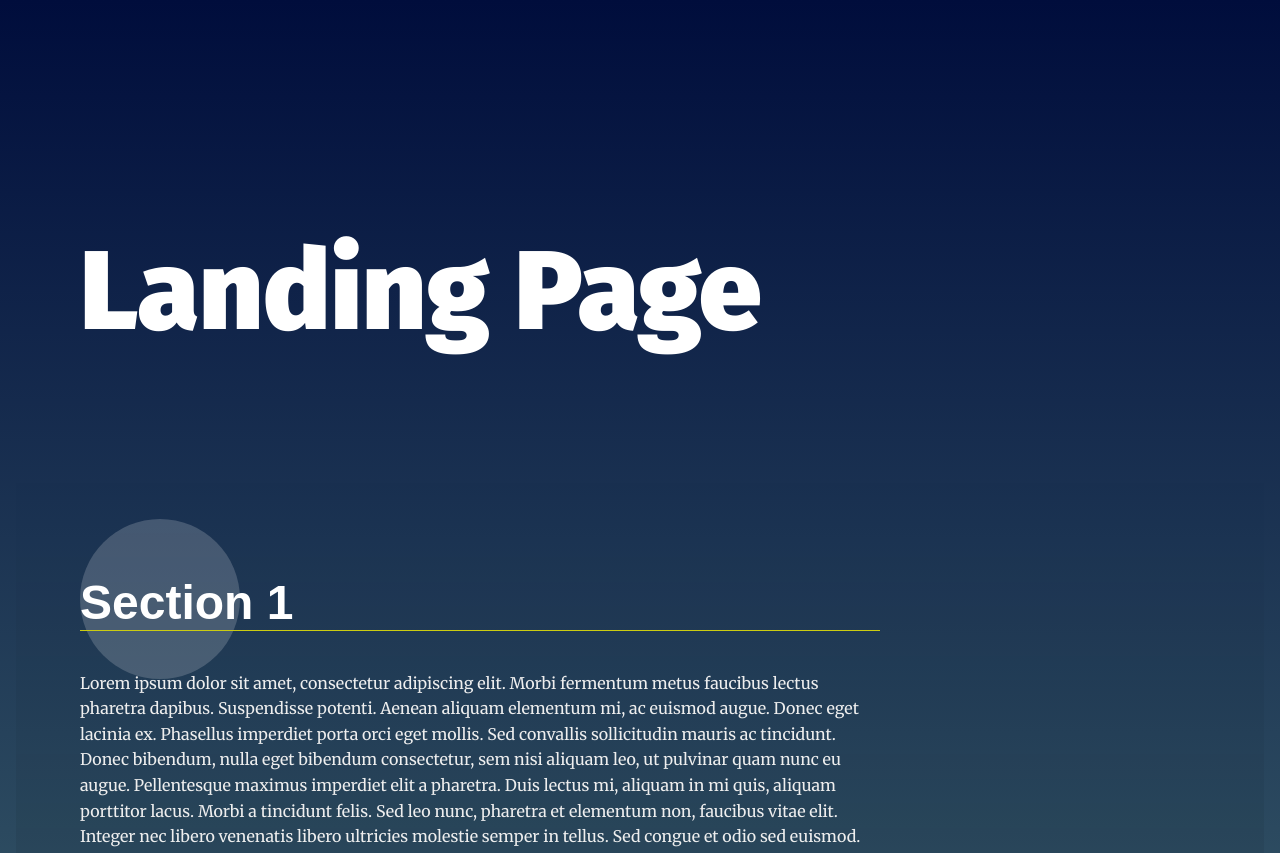
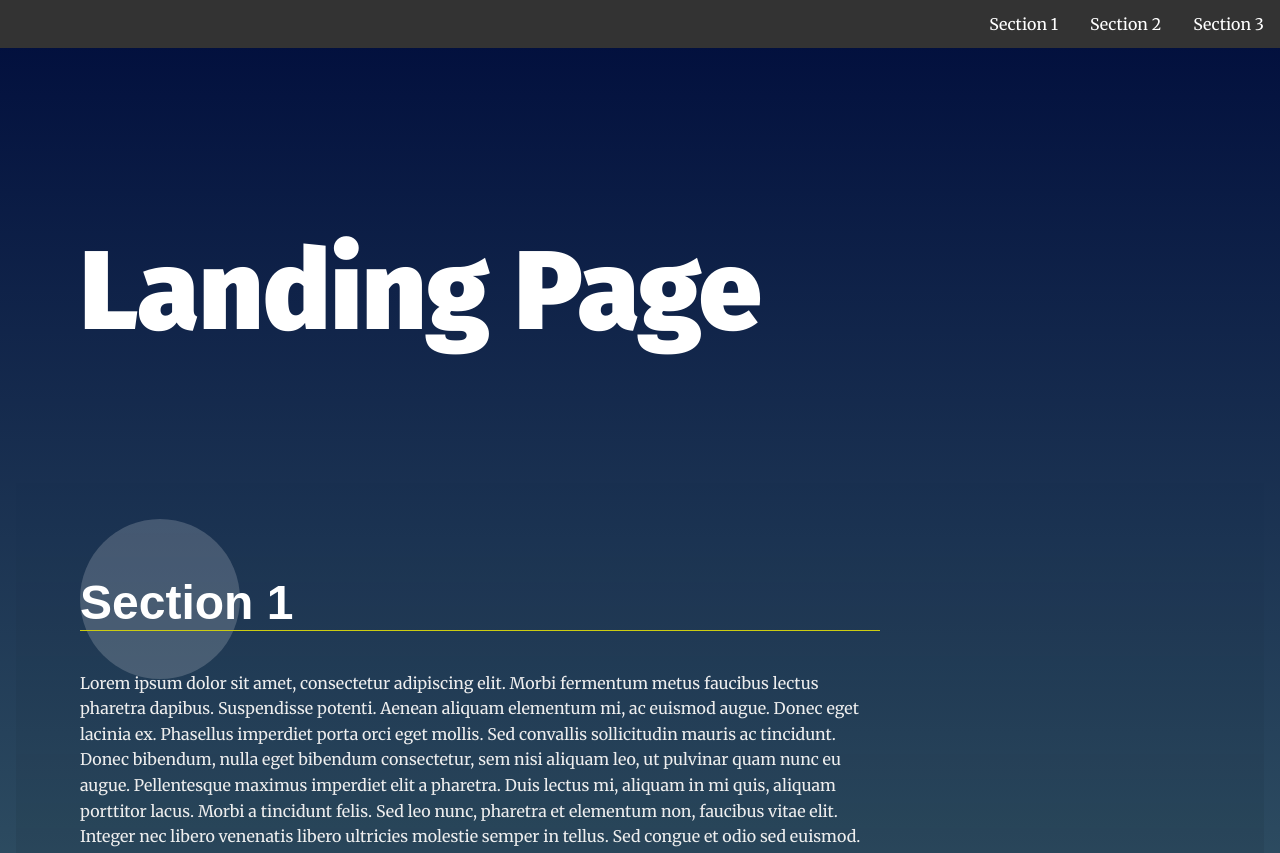
Before and after one commit to luckhoi56/landing-page, a plain HTML site: page index.html in a window 1280 px wide. Shown: the top 853 px of the page. Drawn offline with Linux system fonts and the light colour scheme.

```diff
--- a/css/styles.css
+++ b/css/styles.css
@@ -1,8 +1,7 @@
 /*
  *
  * CSS written based on SMACSS architecture.
- * To learn more, visit: http://smacss.com/
- *
+ * To learn more, visit: http://smacss.com/ *
  * For simplicity, no reset or normalize is added.
  * To learn more, visit: https://css-tricks.com/reboot-resets-reasoning/
  *
@@ -221,3 +220,37 @@ section.your-active-class .landing__container::after {
 		           rotate(-360deg);
 	}
 }
+
+ul.topnav {
+    list-style-type: none;
+    margin: 0;
+    padding: 0;
+    overflow: hidden;
+    background-color: #333;
+  }
+
+  ul.topnav li {float: right;}
+
+  ul.topnav li a {
+    display: block;
+    color: white;
+    text-align: center;
+    padding: 14px 16px;
+    text-decoration: none;
+  }
+
+  ul.topnav li a:hover:not(.active) {background-color: #111;}
+
+ul.topnav li a.active {background-color: #4CAF50;}
+
+ul.topnav li.right {float: right;}
+
+@media screen and (max-width: 600px) {
+  ul.topnav li.right,
+  ul.topnav li {float: none;}
+}
+
+/*scroll behavior*/
+html{
+    scroll-behavior: smooth;
+}
--- a/index.html
+++ b/index.html
@@ -15,7 +15,11 @@
   <header class="page__header">
     <nav class="navbar__menu">
       <!-- Navigation starts as empty UL that will be populated with JS -->
-      <ul id="navbar__list"></ul>
+      <ul class ="topnav" id="navbar__list">
+        <li><a class ="section_1" href="#section3">Section 3</a>
+        <li><a class ="section_2" href="#section2">Section 2</a>
+        <li><a class ="section_3" href="#section1">Section 1</a>
+      </ul>
     </nav>
   </header>
   <main>
```
